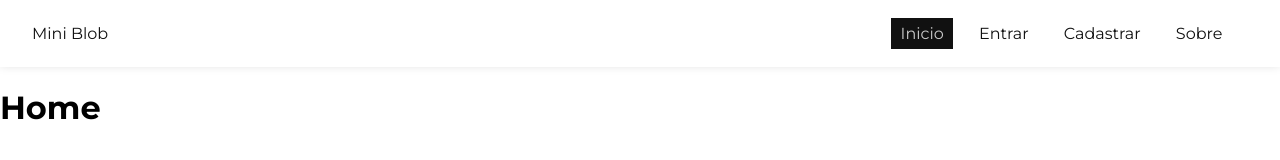
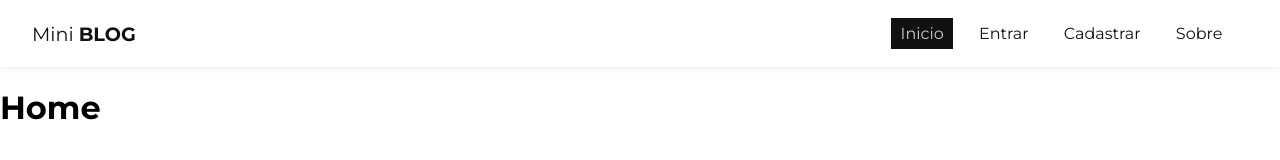
Before and after one commit to SilasRodrigues19/TechBlog, a React (Create React App) app: page / in a window 1280 px wide. Shown: the top 160 px of the page. Built offline with nearby package versions, Linux system fonts and the light colour scheme.

Commit message:
refactor: add class that wasn't added by mistake

```diff
--- a/src/components/Navbar/Navbar.js
+++ b/src/components/Navbar/Navbar.js
@@ -5,8 +5,8 @@ import styles from './Navbar.module.scss';
 export const Navbar = () => {
   return (
     <nav className={styles.navbar}>
-      <NavLink to='/'>
-        Mini <span>Blob</span>
+      <NavLink to='/' className={styles.brand}>
+        Mini <span>Blog</span>
       </NavLink>
       <ul className={styles.links_list}>
         <li>
```
